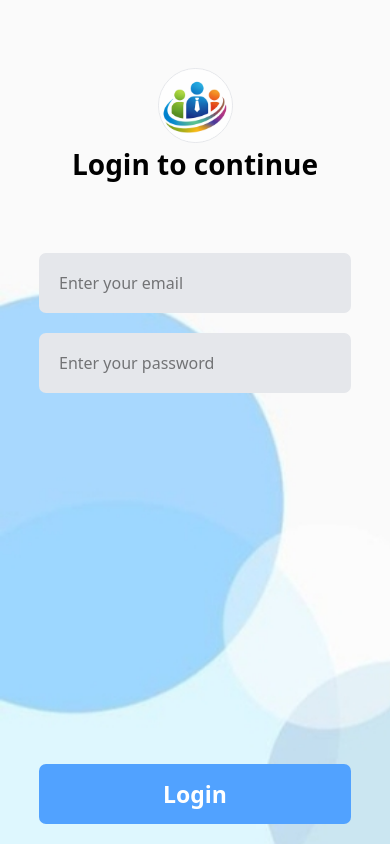
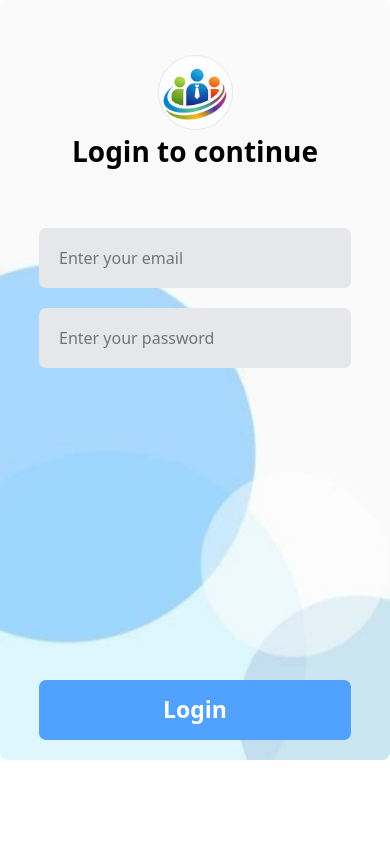
Before and after one commit to v4tsalll-sudo/Employee_management_system, a React (Vite) app: page / in a window 390 px wide. Built offline with nearby package versions, Linux system fonts and the light colour scheme.

Commit message:
new commit

```diff
--- a/src/components/Auth/Login.jsx
+++ b/src/components/Auth/Login.jsx
@@ -13,7 +13,7 @@ const Login = ({handleLogin}) => {
   }
 
   return (
-    <div  className='h-screen w-screen bg-[url(/Screenshot_2026-01-22-15-37-10-68_99c04817c0de5652397fc8b56c3b3817.jpg)] bg-no-repeat bg-cover flex items-center justify-center'>
+    <div id='bg'  className='h-screen w-screen bg-[url(/Screenshot_2026-01-22-15-37-10-68_99c04817c0de5652397fc8b56c3b3817.jpg)] bg-no-repeat bg-cover flex items-center justify-center'>
       <div id='container' className='  h-[400px] w-[540px] flex flex-col '>
 
           <div id='upper' className=' h-[40%]  w-full flex flex-col justify-center items-center'>
--- a/src/index.css
+++ b/src/index.css
@@ -14,8 +14,11 @@
 }
 
 @media (max-width : 600px) {
+    #bg {
+        height: 90vh;
+    }
     #container {
-        height: 100vh;
+        height: 90vh;
         width: 100vw;
 
     }
```
